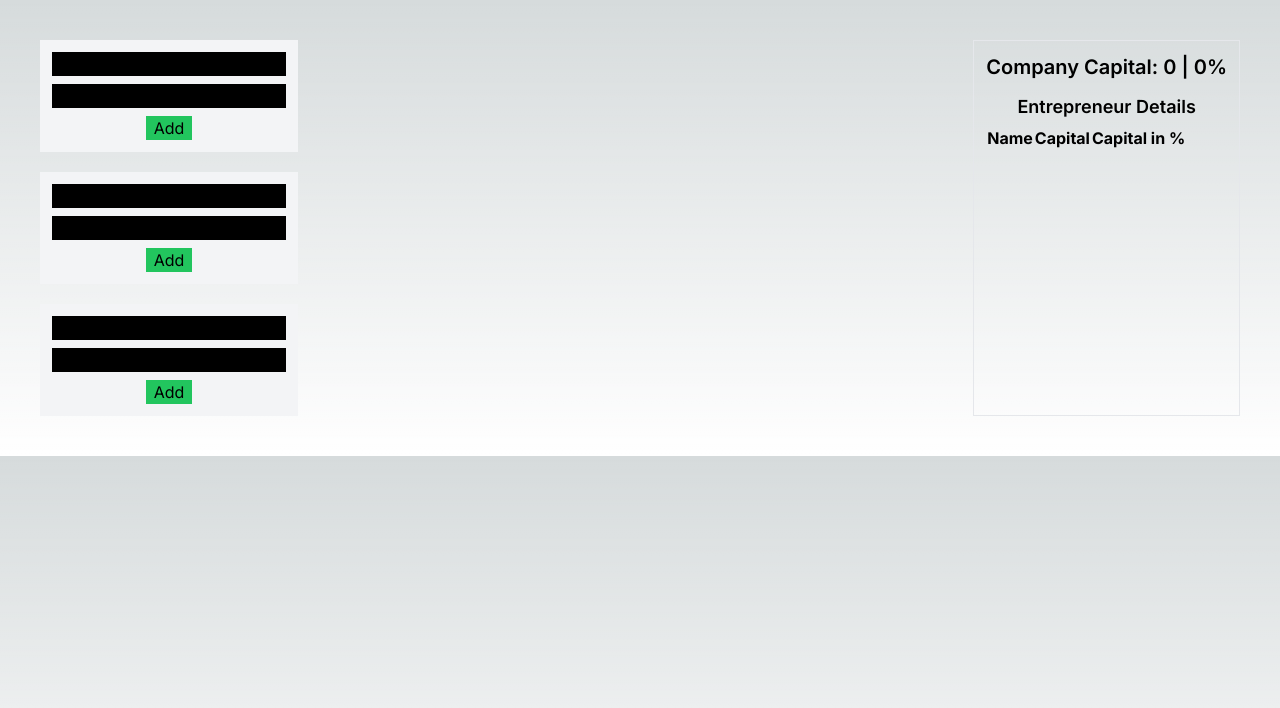
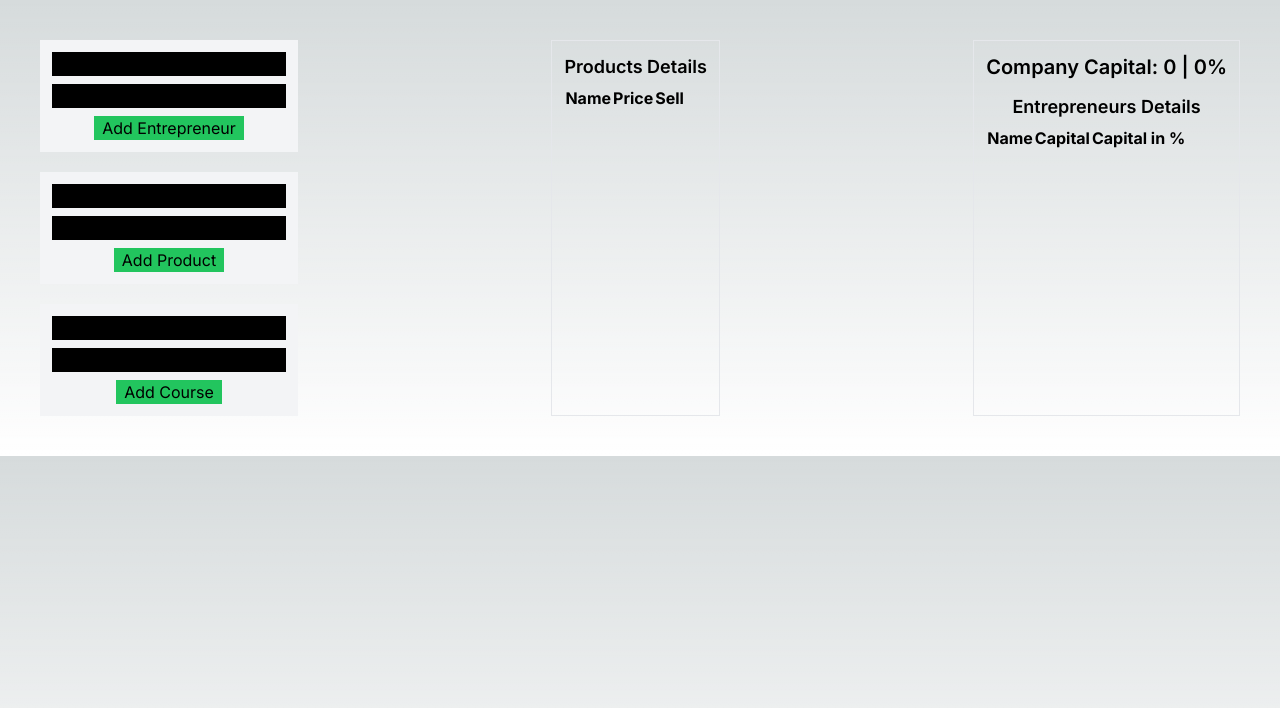
Before and after one commit to rakibul-wdp/entrepreneur, a Next.js app: page / in a window 1280 px wide. Shown: the top 708 px of the page. Built offline with nearby package versions, Linux system fonts and the light colour scheme.

Commit message:
show products details

```diff
--- a/app/page.tsx
+++ b/app/page.tsx
@@ -30,30 +30,36 @@
 
 import { EntrepreneursCapital } from "@/components/EntrepreneursCapital";
 import { Form } from "@/components/Form";
+import { Products } from "@/components/Products";
 import { useState } from "react";
 
 export default function Home() {
   const [entrepreneurs, setEntrepreneur] = useState<any>([]);
-  const [product, setProduct] = useState({});
+  const [products, setProduct] = useState<any>([]);
   const [course, setCourse] = useState({});
 
   const handleEntrepreneur = (e: any) => {
     e.preventDefault();
+
     const newEntrepreneur = {
       entrepreneurName: e.target.entrepreneurName.value,
       entrepreneurCapital: e.target.entrepreneurCapital.value,
     };
     setEntrepreneur([...entrepreneurs, newEntrepreneur]);
+
     e.target.entrepreneurName.value = "";
     e.target.entrepreneurCapital.value = "";
   };
 
   const handleProduct = (e: any) => {
     e.preventDefault();
-    setProduct({
+
+    const newProduct = {
       productName: e.target.productName.value,
       productPrice: e.target.productPrice.value,
-    });
+    };
+    setProduct([...products, newProduct]);
+
     e.target.productName.value = "";
     e.target.productPrice.value = "";
   };
@@ -75,19 +81,23 @@ export default function Home() {
           handleSubmit={handleEntrepreneur}
           textTypeName="entrepreneurName"
           numberTypeName="entrepreneurCapital"
+          buttonText="Add Entrepreneur"
         />
         <Form
           handleSubmit={handleProduct}
           textTypeName="productName"
           numberTypeName="productPrice"
+          buttonText="Add Product"
         />
         <Form
           handleSubmit={handleCourse}
           textTypeName="courseName"
           numberTypeName="coursePrice"
+          buttonText="Add Course"
         />
       </div>
 
+      <Products products={products} />
       <EntrepreneursCapital entrepreneurs={entrepreneurs} />
     </main>
   );
--- a/components/EntrepreneursCapital.tsx
+++ b/components/EntrepreneursCapital.tsx
@@ -9,7 +9,7 @@ export const EntrepreneursCapital = ({ entrepreneurs }: any) => {
         Company Capital: {totalCapital} | {totalCapital > 0 ? "100%" : "0%"}
       </h2>
       <h3 className="text-lg font-semibold mb-1 text-center">
-        Entrepreneur Details
+        Entrepreneurs Details
       </h3>
       <table className="table-auto">
         <thead>
--- a/components/Form.tsx
+++ b/components/Form.tsx
@@ -1,6 +1,11 @@
 import React from "react";
 
-export const Form = ({ handleSubmit, textTypeName, numberTypeName }: any) => {
+export const Form = ({
+  handleSubmit,
+  textTypeName,
+  numberTypeName,
+  buttonText,
+}: any) => {
   return (
     <div>
       <form
@@ -19,7 +24,7 @@ export const Form = ({ handleSubmit, textTypeName, numberTypeName }: any) => {
         />
         <input
           type="submit"
-          value="Add"
+          value={buttonText}
           className="cursor-pointer bg-green-500 px-2"
         />
       </form>
--- /dev/null
+++ b/components/Products.tsx
@@ -0,0 +1,31 @@
+import React from "react";
+
+export const Products = ({ products }: any) => {
+  return (
+    <div className="border p-3">
+      <h3 className="text-lg font-semibold mb-1 text-center">
+        Products Details
+      </h3>
+      <table className="table-auto">
+        <thead>
+          <tr>
+            <th>Name</th>
+            <th>Price</th>
+            <th>Sell</th>
+          </tr>
+        </thead>
+        <tbody>
+          {products.map((product: any, index: any) => (
+            <tr key={index}>
+              <td>{product.productName}</td>
+              <td>{product.productPrice}</td>
+              <td>
+                <button className="bg-yellow-500 px-2">Sell</button>
+              </td>
+            </tr>
+          ))}
+        </tbody>
+      </table>
+    </div>
+  );
+};
```
